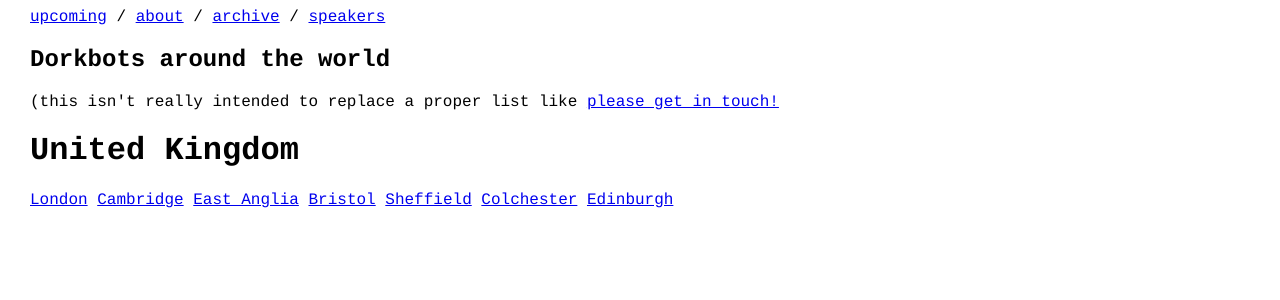
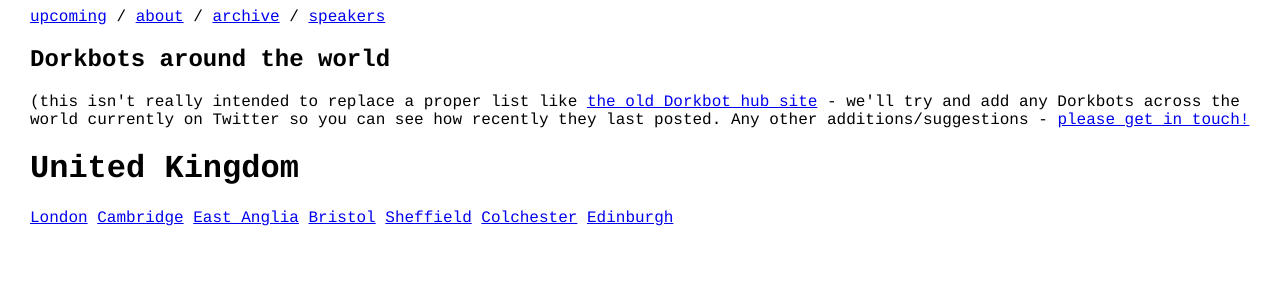
Before and after one commit to dorkbotlondon/dorkbotlondon.github.io, a Jekyll site: the page built from world.html, in a window 1280 px wide. Shown: the top 300 px of the page. Built offline with Jekyll 4.4.1, drawn with Linux system fonts in a browser that asks for light colours; Markdown is read by kramdown in place of the engine named in the settings; comment, search, counter and statistics services are not loaded.

Commit message:
Update world.html

```diff
--- a/world.html
+++ b/world.html
@@ -3,8 +3,8 @@ layout: page
 title: Dorkbots around the world
 permalink: /world/
 ---
-(this isn't really intended to replace a proper list like <a href="https://web.archive.org/web/20160816043545/http://dorkbot.org>the
-  old Dorkbot hub site</a> - we'll try and add any Dorkbots across the world that are still using Twitter so you can see how recently they were active.
+(this isn't really intended to replace a proper list like <a href="https://web.archive.org/web/20160816043545/http://dorkbot.org">the
+  old Dorkbot hub site</a> - we'll try and add any Dorkbots across the world currently on Twitter so you can see how recently they last posted.
   Any other additions/suggestions - <a href="http://dorkbotlondon.org/about/">please get in touch!</a>
 
 <h1>United Kingdom</h1>
```
